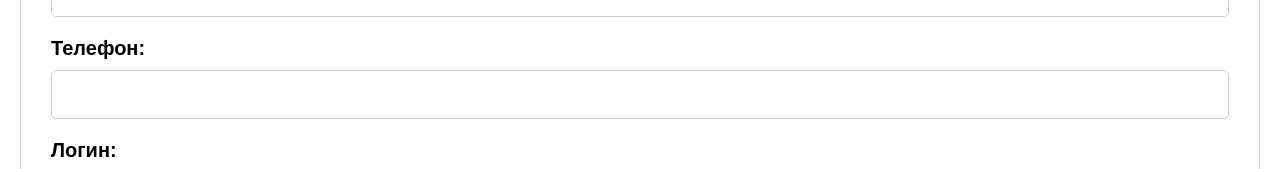
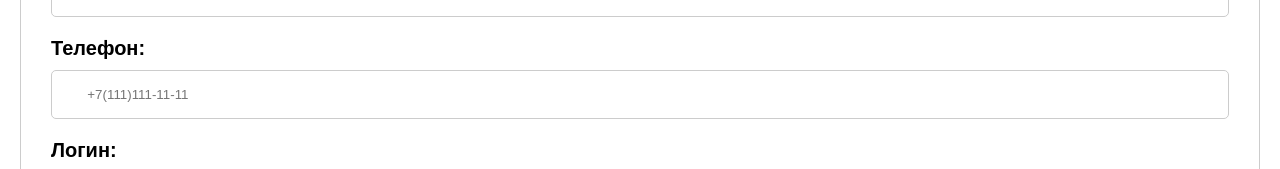
Before and after one commit to danblinders/curator-journal, a React (Create React App) app: page /admin/curators in a window 1280 px wide. Shown: the part 497-666 px from the top of the page. Built offline with nearby package versions, Linux system fonts and the light colour scheme; no server answers; sample sign-in values are in the browser's storage.

Commit message:
Adjusted fom validation for AdminDashboardCurators component

```diff
--- a/src/components/AdminDashboardCurators/AdminDashboardCurators.js
+++ b/src/components/AdminDashboardCurators/AdminDashboardCurators.js
@@ -1,4 +1,7 @@
-import { useState, useEffect } from 'react'
+import { useState, useEffect } from 'react';
+import { useFormik } from 'formik';
+import * as yup from 'yup';
+import InputMask from 'react-input-mask';
 import CuratorsList from '../CuratorsList/CuratorsList';
 import axios from 'axios';
 
@@ -8,10 +11,14 @@ const AdminDashboardCurators = () => {
 
   const curatorsString = JSON.stringify(curators);
 
-  useEffect(() => {
+  const getCurators = () => {
     axios.get('http://localhost:3001/all-curators').then(response => {
       setCurators(response.data);
     })
+  }
+
+  useEffect(() => {
+    getCurators();
   }, [curatorsString]);
 
   const deleteCurator= (id) => {
@@ -30,61 +37,99 @@ const AdminDashboardCurators = () => {
         <CuratorsList curatorsToShow={curators} deleteRow={deleteCurator}/>
       </div>
       <div className="curators-form">
-        <AddCuratorForm updateCurators={setCurators}/>
+        <AddCuratorForm updateCurators={getCurators}/>
       </div>
     </>
   )
 }
 
 const AddCuratorForm = ({updateCurators}) => {
-  const [firstName, setFirstName] = useState(''),
-        [lastName, setLastName] = useState(''),
-        [email, setEmail] = useState(''),
-        [phone, setPhone] = useState(''),
-        [login, setLogin] = useState(''),
-        [password, setPassword] = useState(''),
-        [passwordRepeat, setPasswordRepeat] = useState('');
 
-  const addCurator = (e) => {
-    e.preventDefault();
-    axios.post('http://localhost:3001/add-curator',
-              {first_name: firstName, last_name: lastName, email, phone, login, password}
-    ).then(() => {
-      updateCurators([]);
-    });
-  }
+  const formik_curator = useFormik({
+    initialValues: {
+      firstName: '',
+      lastName: '',
+      email: '',
+      phone: '',
+      login: '',
+      password: '',
+      passwordRepeat: ''
+    },
+    validationSchema:
+      yup.object({
+        firstName: yup.string().required("Обязательное поле").max(40, 'Значение не должно превышать 40 символов').matches(/^[аА-яЯaA-zZ\s]+$/, "Поле должно содержать только буквенные символы"),
+        lastName: yup.string().required("Обязательное поле").max(40, 'Значение не должно превышать 40 символов').matches(/^[аА-яЯaA-zZ\s]+$/, "Поле должно содержать только буквенные символы"),
+        email: yup.string().required("Обязательное поле").email("Введен неверный формат email"),
+        phone: yup.string().required("Обязательное поле"),
+        login: yup.string().required("Обязательное поле"),
+        password: yup.string().required("Обязательное поле"),
+        passwordRepeat: yup.string().required("Обязательное поле").test(
+          'equal',
+          'Пароли не совпадают',
+          function(val) {
+            const ref = yup.ref('password');
+            return val === this.resolve(ref);
+          }
+        )
+      }),
+      validateOnChange: false,
+      validateOnBlur: false,
+      onSubmit: () => {
+        axios.post('http://localhost:3001/add-curator',
+        {first_name: formik_curator.values.firstName, last_name: formik_curator.values.lastName, email: formik_curator.values.email, phone: formik_curator.values.phone, login: formik_curator.values.login, password: formik_curator.values.password}
+        ).then(() => {
+          formik_curator.resetForm();
+          updateCurators();
+        });
+      }
+  });
 
   return (
     <div className="add-curator">
-      <form action="#" method="POST" className="add-curator__form form" onSubmit={addCurator}>
+      <form action="#" method="POST" className="add-curator__form form" onSubmit={formik_curator.handleSubmit}>
         {/* {error ? <span className="form__error">{error}</span>: null} */}
         <label className="form__field">
           <span className="form__label">Имя:</span>
-          <input className="form__input" type="text" name="first_name" value={firstName} onChange={(e) => setFirstName(e.target.value)} required />
+          <input className="form__input" type="text" name="firstName" value={formik_curator.values.firstName} onChange={formik_curator.handleChange} />
+          {formik_curator.errors.firstName && <span className="form__error">{formik_curator.errors.firstName}</span>}
         </label>
         <label className="form__field">
           <span className="form__label">Фамилия:</span>
-          <input className="form__input" type="text" name="last_name" value={lastName} onChange={(e) => setLastName(e.target.value)} required />
+          <input className="form__input" type="text" name="lastName" value={formik_curator.values.lastName} onChange={formik_curator.handleChange} />
+          {formik_curator.errors.lastName && <span className="form__error">{formik_curator.errors.lastName}</span>}
         </label>
         <label className="form__field">
           <span className="form__label">E-mail:</span>
-          <input className="form__input" type="text" name="email" value={email} onChange={(e) => setEmail(e.target.value)} required />
+          <input className="form__input" type="text" name="email" value={formik_curator.values.email} onChange={formik_curator.handleChange} />
+          {formik_curator.errors.email && <span className="form__error">{formik_curator.errors.email}</span>}
         </label>
         <label className="form__field">
           <span className="form__label">Телефон:</span>
-          <input className="form__input" type="text" name="phone" value={phone} onChange={(e) => setPhone(e.target.value)} required />
+          <InputMask
+            mask="+7(999)999-99-99"
+            maskPlaceholder="_"
+            value={formik_curator.values.phone}
+            alwaysShowMask={false}
+            onChange={formik_curator.handleChange}
+          >
+            {() => <input className="form__input" name="phone" placeholder="+7(111)111-11-11" type="text"/>}
+          </InputMask>
+          {formik_curator.errors.phone && <span className="form__error">{formik_curator.errors.phone}</span>}
         </label>
         <label className="form__field">
           <span className="form__label">Логин:</span>
-          <input className="form__input" type="text" name="login" value={login} onChange={(e) => setLogin(e.target.value)} required />
+          <input className="form__input" type="text" name="login" value={formik_curator.values.login} onChange={formik_curator.handleChange} />
+          {formik_curator.errors.login && <span className="form__error">{formik_curator.errors.login}</span>}
         </label>
         <label className="form__field">
           <span className="form__label">Пароль:</span>
-          <input className="form__input" type="text" name="password" value={password} onChange={(e) => setPassword(e.target.value)} required />
+          <input className="form__input" type="text" name="password" value={formik_curator.values.password} onChange={formik_curator.handleChange} />
+          {formik_curator.errors.password && <span className="form__error">{formik_curator.errors.password}</span>}
         </label>
         <label className="form__field">
           <span className="form__label">Повторите пароль:</span>
-          <input className="form__input" type="text" name="password_repeat" value={passwordRepeat} onChange={(e) => setPasswordRepeat(e.target.value)} required />
+          <input className="form__input" type="text" name="passwordRepeat" value={formik_curator.values.passwordRepeat} onChange={formik_curator.handleChange} />
+          {formik_curator.errors.passwordRepeat && <span className="form__error">{formik_curator.errors.passwordRepeat}</span>}
         </label>
         <button className="form__submit" type="submit" >Отправить</button>
       </form>
--- a/src/components/UserDashboard/UserDashboard.js
+++ b/src/components/UserDashboard/UserDashboard.js
@@ -27,11 +27,6 @@ const UserDashboard = () => {
             События
           </NavLink>
         </div>
-        <div className="navbar__item">
-          <NavLink activeclassname="navbar__link_active" to="reports">
-            Отчеты
-          </NavLink>
-        </div>
       </nav>
       <div className="page__content">
         <div className="container">
```
